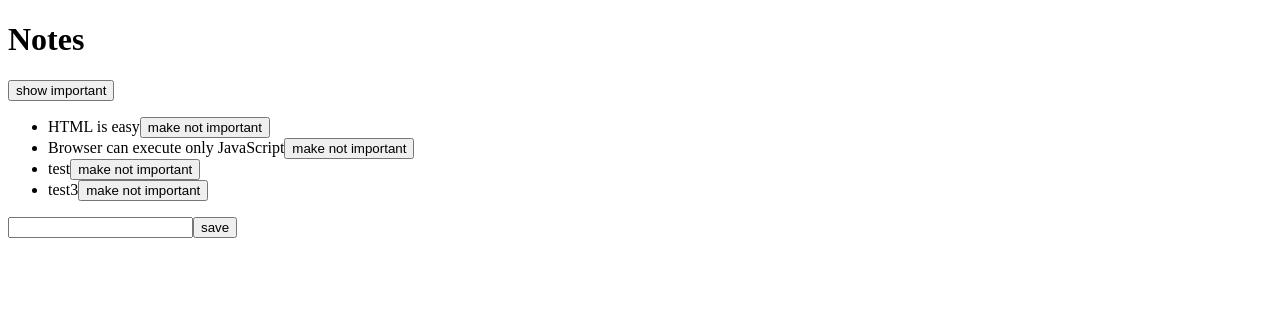
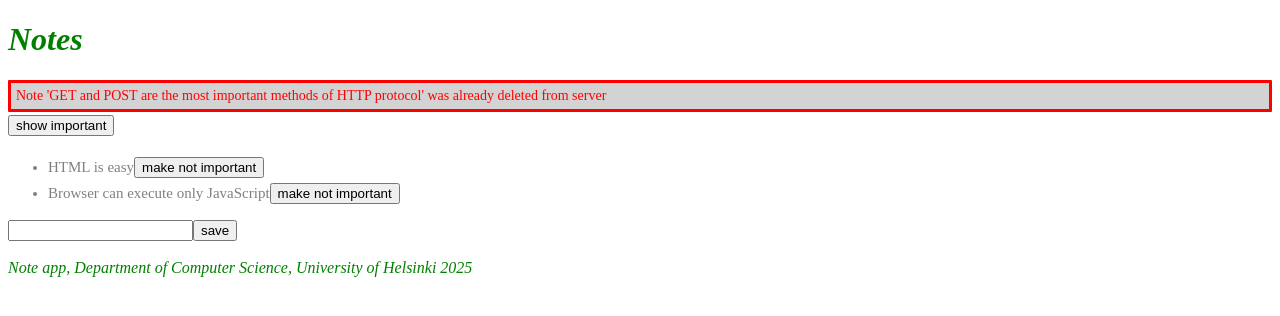
Before and after one commit to eric-g/react_tutorial, a React (Vite) app: page / in a window 1280 px wide. Both pictures are taken after a click on the button "make important". Shown: the top 316 px of the page. Built offline with nearby package versions, Linux system fonts and the light colour scheme; no server answers; data requests are answered from the project's data file.

Commit message:
Updates for error

```diff
--- a/db.json
+++ b/db.json
@@ -14,16 +14,6 @@
       "id": 3,
       "content": "GET and POST are the most important methods of HTTP protocol",
       "important": false
-    },
-    {
-      "content": "test",
-      "important": true,
-      "id": 4
-    },
-    {
-      "content": "test3",
-      "important": true,
-      "id": 5
     }
   ]
 }
--- a/src/App.jsx
+++ b/src/App.jsx
@@ -1,12 +1,15 @@
 import { useState, useEffect } from 'react'
 import noteService from './services/notes'
 import Note from './components/Note'
+import Notification from './components/Notification'
+import Footer from './components/Footer'
 
 const App = () => {
 
   const [notes, setNotes] = useState([])
   const [newNote, setNewNote] = useState('')
   const [showAll, setShowAll] = useState(true)
+  const [message, setErrorMessage] = useState(null)
 
   useEffect(() => {
     noteService
@@ -44,7 +47,10 @@
         setNotes(notes.map((note) => (note.id !== id ? note : returnedNote)))
       })
       .catch((error) => {
-        alert(`the note '${note.content}' was already deleted from server`)
+        setErrorMessage(`Note '${note.content}' was already deleted from server`)
+        setTimeout(() => {
+          setErrorMessage(null)
+        }, 5000)
         setNotes(notes.filter((n) => n.id !== id))
       })
   }
@@ -54,6 +60,7 @@
   return (
     <div>
       <h1>Notes</h1>
+        <Notification message={message} />
       <div>
         <button onClick={() => setShowAll(!showAll)}>
           show {showAll ? 'important' : 'all'}
@@ -68,6 +75,7 @@
         <input value={newNote} onChange={handleNoteChange} />
         <button type="submit">save</button>
       </form>
+      <Footer />
     </div>
   )
 
--- /dev/null
+++ b/src/components/Footer.jsx
@@ -0,0 +1,15 @@
+const Footer = () => {
+    const footerStyle = {
+      color: 'green',
+      fontStyle: 'italic',
+      fontSize: 16
+    }
+    return (
+      <div style={footerStyle}>
+        <br />
+        <em>Note app, Department of Computer Science, University of Helsinki 2025</em>
+      </div>
+    )
+  }
+
+  export default Footer
--- a/src/components/Note.jsx
+++ b/src/components/Note.jsx
@@ -1,7 +1,7 @@
 const Note = ({ note, toggleImportance }) => {
     const label = note.important ? "make not important" : "make important"
     return (
-      <li>
+      <li className='note'>
         {note.content}
         <button onClick={toggleImportance}>{label}</button>
       </li>
--- /dev/null
+++ b/src/components/Notification.jsx
@@ -0,0 +1,15 @@
+const Notification = ({ message }) => {
+
+    return (
+        <div style={{height:25, paddingBottom:10, display:'block'}}>
+            {message ?
+                <div className='error'>
+                    {message}
+                </div>
+                : <div></div>}
+
+        </div>
+    )
+  }
+
+  export default Notification
--- /dev/null
+++ b/src/index.css
@@ -0,0 +1,20 @@
+h1 {
+    color: green;
+    font-style: italic;
+  }
+
+.note {
+    color: grey;
+    padding-top: 5px;
+    font-size: 15px;
+  }
+
+  .error {
+    color: red;
+    background: lightgrey;
+    font-size: 14px;
+    border-style: solid;
+    border-radius: 1px;
+    padding: 5px;
+    margin-bottom: 5px;
+  }
--- a/src/main.jsx
+++ b/src/main.jsx
@@ -1,4 +1,5 @@
 import ReactDOM from 'react-dom/client'
 import App from './App'
+import './index.css'
 
 ReactDOM.createRoot(document.getElementById('root')).render(<App />)
```
